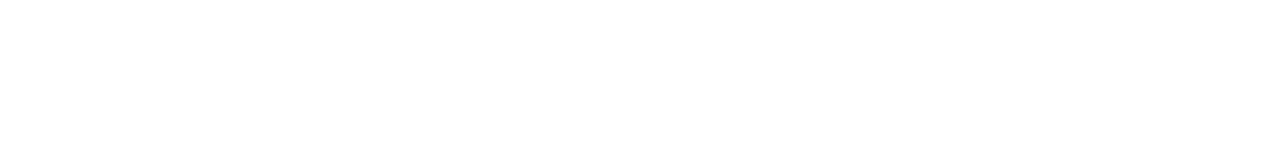
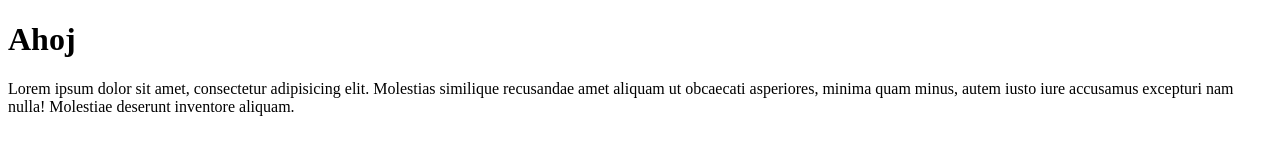
Before and after one commit to k0g4m1/k0g4m1.github.io, a plain HTML site: page index.html in a window 1280 px wide. Drawn offline with Linux system fonts and the light colour scheme.

Commit message:
Lorem ipsum

```diff
--- a/index.html
+++ b/index.html
@@ -1,2 +1,17 @@
 <!DOCTYPE html>
-<html></html>
+<html lang="en">
+  <head>
+    <meta charset="UTF-8" />
+    <meta name="viewport" content="width=device-width, initial-scale=1.0" />
+    <title>HTML Example</title>
+  </head>
+  <body>
+    <h1>Ahoj</h1>
+    <p>
+      Lorem ipsum dolor sit amet, consectetur adipisicing elit. Molestias
+      similique recusandae amet aliquam ut obcaecati asperiores, minima quam
+      minus, autem iusto iure accusamus excepturi nam nulla! Molestiae deserunt
+      inventore aliquam.
+    </p>
+  </body>
+</html>
```
